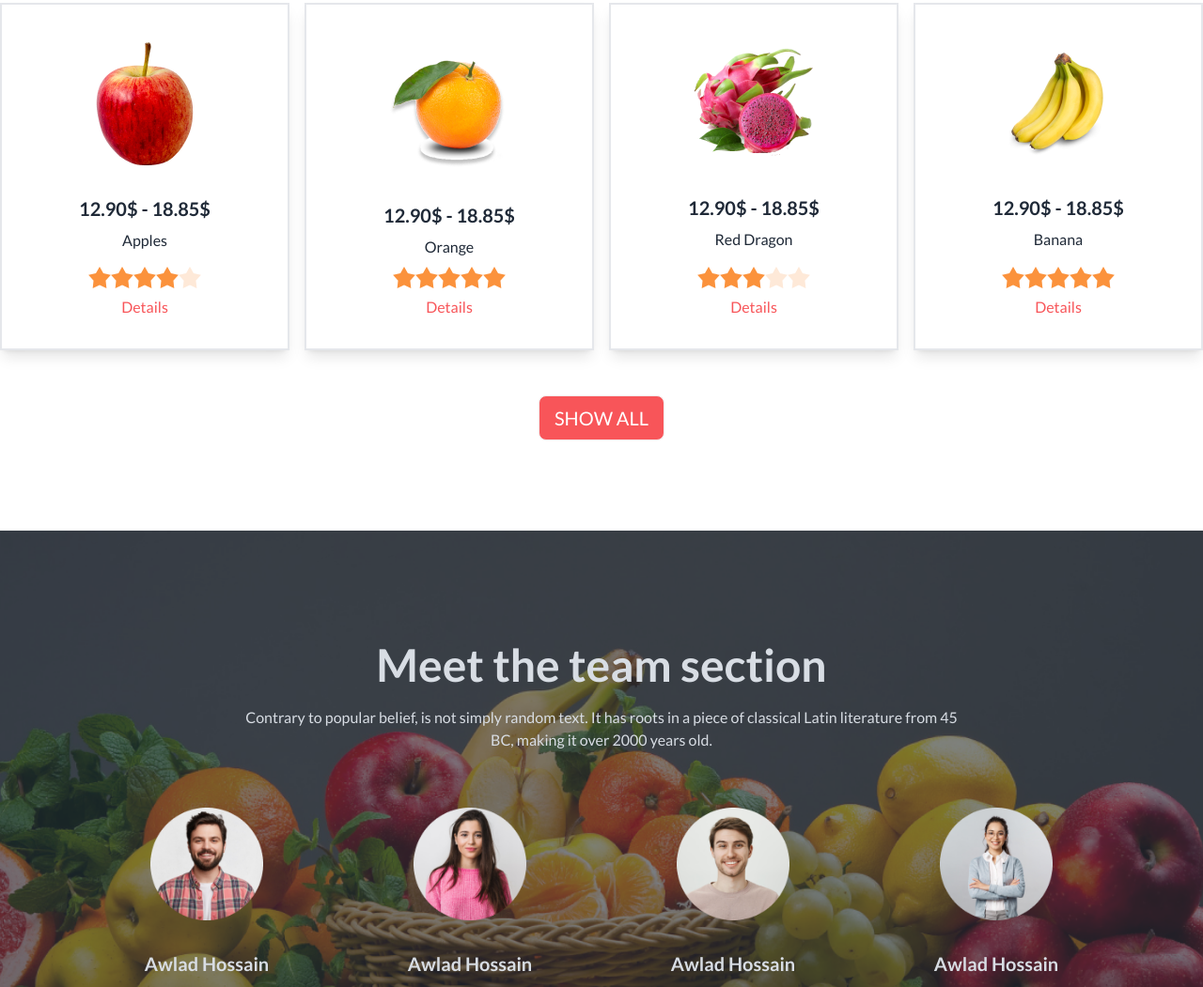
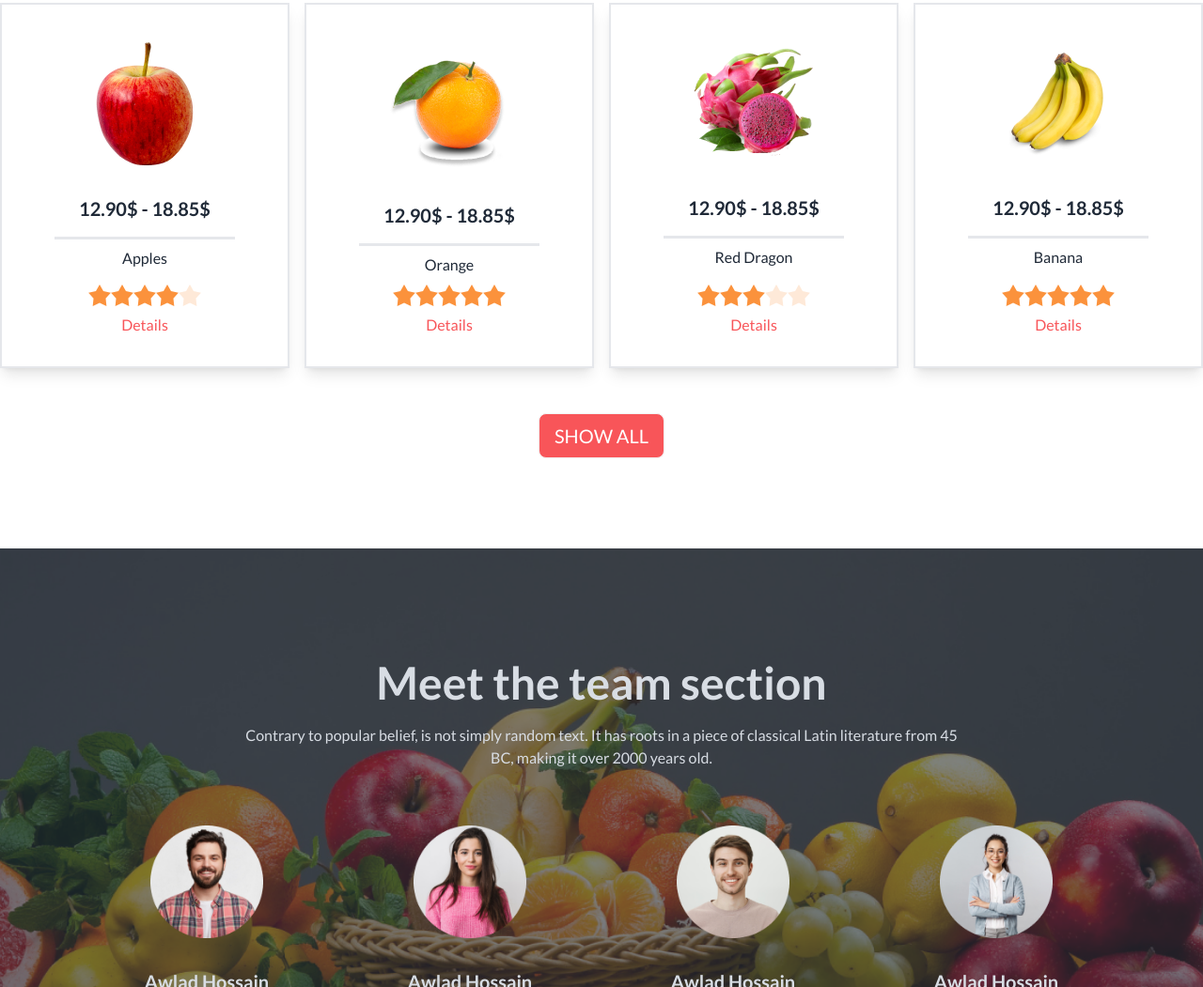
Before and after one commit to mehedianim19/Fruits-Burst, a plain HTML site: page index.html in a window 1280 px wide. Shown: the part 1275-2326 px from the top of the page at 94% size. Drawn offline with nearby package versions, Linux system fonts and the light colour scheme.

Commit message:
Updated Some Section

```diff
--- a/index.html
+++ b/index.html
@@ -219,6 +219,7 @@
                 </figure>
                 <div class="card-body items-center text-center">
                   <h2 class="card-title text-xl font-bold">12.90$ - 18.85$</h2>
+                  <hr class="border-b-2 w-48 text-black mt-2 text-center">
                   <p class="font-medium">Apples</p>
                   <div class="rating">
                     <input type="radio" name="rating-2" class="mask mask-star-2 bg-orange-400" />
@@ -262,6 +263,7 @@
                   </figure>
                   <div class="card-body items-center text-center">
                     <h2 class="card-title">12.90$ - 18.85$</h2>
+                    <hr class="border-b-2 w-48 text-black mt-2 text-center">
                     <p>Orange</p>
                     <div class="rating">
                       <input type="radio" name="rating-3" class="mask mask-star-2 bg-orange-400" />
@@ -305,6 +307,7 @@
                   </figure>
                   <div class="card-body items-center text-center">
                     <h2 class="card-title">12.90$ - 18.85$</h2>
+                    <hr class="border-b-2 w-48 text-black mt-2 text-center">
                     <p>Red Dragon</p>
                     <div class="rating">
                       <input type="radio" name="rating-4" class="mask mask-star-2 bg-orange-400" />
@@ -348,6 +351,7 @@
                     </figure>
                     <div class="card-body items-center text-center">
                       <h2 class="card-title">12.90$ - 18.85$</h2>
+                      <hr class="border-b-2 w-48 text-black mt-2 text-center">
                       <p>Banana</p>
                       <div class="rating">
                         <input type="radio" name="rating-5" class="mask mask-star-2 bg-orange-400" />
```
